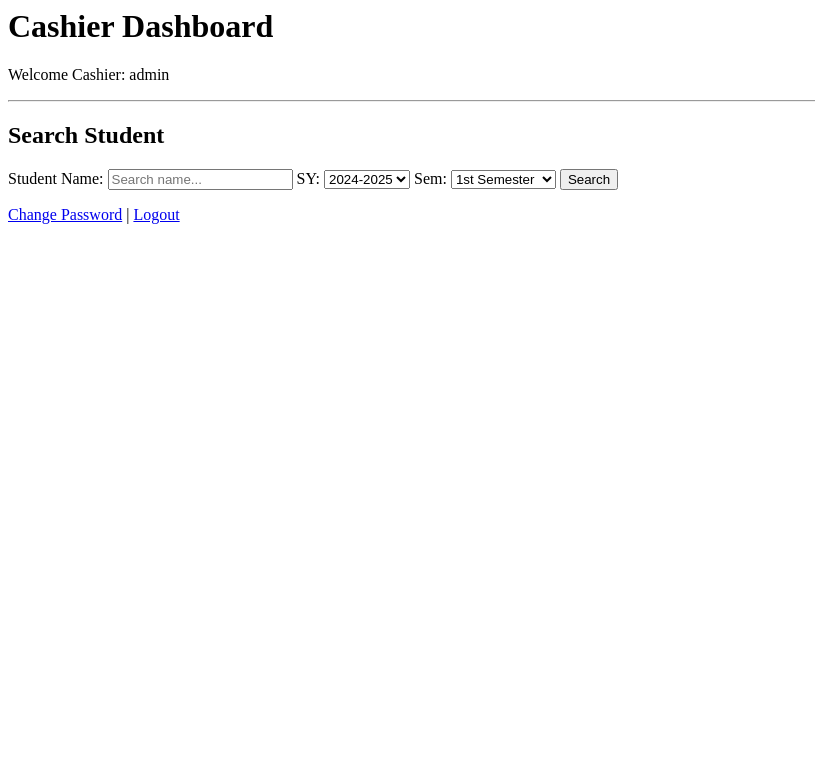
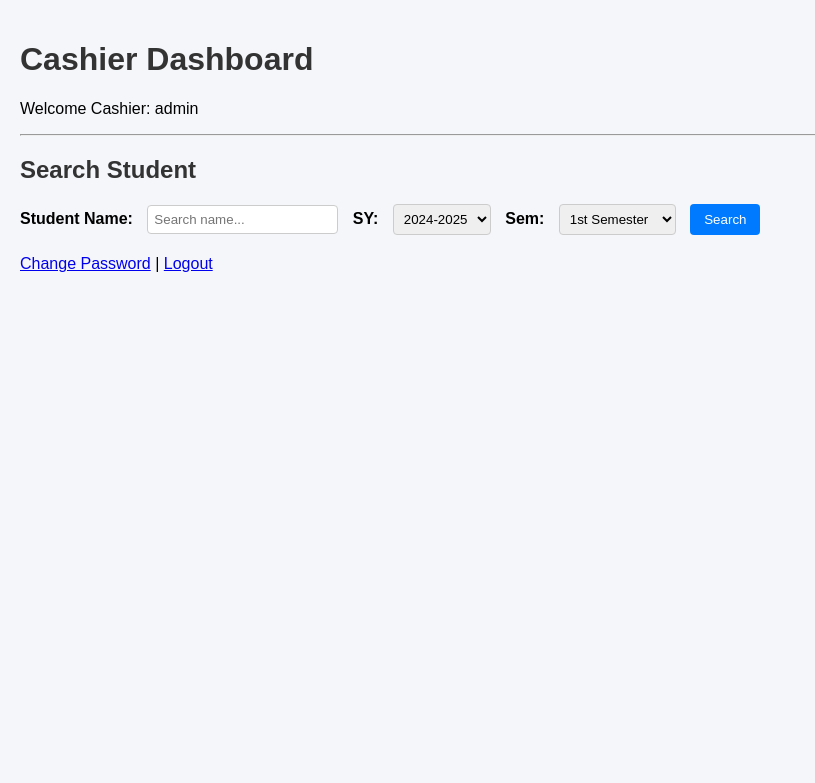
Before and after one commit to A-liver/Uni, a PHP site: page /cashier_dashboard.php in a window 1280 px wide. Shown: the top 783 px of the page, without its empty margins (0-815 px from the left). Run offline with PHP 8.4, Linux system fonts and the light colour scheme; a user stored in the database is signed in.

Commit message:
Refactor cashier dashboard with improved layout and logic

```diff
--- a/cashier_dashboard.php
+++ b/cashier_dashboard.php
@@ -6,32 +6,107 @@ $db = new Database();
 $conn = $db->conn;
 
 /* 🔒 SECURITY CHECK */
-if (!isset($_SESSION['role']) || $_SESSION['role'] != 'cashier') {
+if (!isset($_SESSION['role']) || $_SESSION['role'] !== 'cashier') {
     header("Location: login.php");
     exit();
 }
 ?>
 
+<!DOCTYPE html>
+<html>
+<head>
+    <title>Cashier Dashboard</title>
+    <style>
+        body {
+            font-family: Arial, sans-serif;
+            background: #f4f6f9;
+            margin: 0;
+            padding: 20px;
+        }
+        h1, h2, h3 {
+            color: #333;
+        }
+        .dashboard {
+            background: #fff;
+            border: 1px solid #ddd;
+            border-radius: 6px;
+            padding: 20px;
+            margin-top: 20px;
+            box-shadow: 0 2px 5px rgba(0,0,0,0.1);
+        }
+        form {
+            margin-bottom: 20px;
+        }
+        label {
+            margin-right: 10px;
+            font-weight: bold;
+        }
+        input[type="text"], select, input[type="number"] {
+            padding: 6px;
+            margin-right: 10px;
+            border: 1px solid #ccc;
+            border-radius: 4px;
+        }
+        input[type="submit"] {
+            background: #007bff;
+            color: #fff;
+            border: none;
+            padding: 8px 14px;
+            border-radius: 4px;
+            cursor: pointer;
+        }
+        input[type="submit"]:hover {
+            background: #0056b3;
+        }
+        table {
+            width: 100%;
+            border-collapse: collapse;
+            margin-top: 10px;
+            margin-bottom: 10px;
+        }
+        table th, table td {
+            border: 1px solid #ddd;
+            padding: 8px;
+            text-align: left;
+        }
+        table th {
+            background: #f0f0f0;
+        }
+        .success {
+            color: green;
+            font-weight: bold;
+        }
+        .error {
+            color: red;
+            font-weight: bold;
+        }
+    </style>
+</head>
+<body>
+
 <h1>Cashier Dashboard</h1>
 <p>Welcome Cashier: <?php echo htmlspecialchars($_SESSION['username']); ?></p>
-
 <hr>
 
 <!-- Student Search Form -->
 <h2>Search Student</h2>
 <form method="post">
-    Student Name: <input type="text" name="student_name" placeholder="Search name..." required>
-    SY:
+    <label>Student Name:</label>
+    <input type="text" name="student_name" placeholder="Search name..." required>
+
+    <label>SY:</label>
     <select name="school_year" required>
         <option value="2024-2025">2024-2025</option>
         <option value="2025-2026">2025-2026</option>
         <option value="2026-2027">2026-2027</option>
     </select>
-    Sem:
+
+    <label>Sem:</label>
     <select name="semester" required>
         <option value="1st">1st Semester</option>
         <option value="2nd">2nd Semester</option>
     </select>
+
     <input type="submit" name="search" value="Search">
 </form>
 
@@ -42,27 +117,28 @@ if (isset($_POST['search'])) {
     $school_year  = mysqli_real_escape_string($conn, $_POST['school_year']);
     $semester     = mysqli_real_escape_string($conn, $_POST['semester']);
 
-    // Find student by name
-    $sql = "SELECT * FROM students WHERE fname LIKE '%$student_name%' OR lname LIKE '%$student_name%'";
+    $sql = "SELECT * FROM students
+            WHERE fname LIKE '%$student_name%'
+               OR mname LIKE '%$student_name%'
+               OR lname LIKE '%$student_name%'";
     $result = mysqli_query($conn, $sql);
 
     if ($result && mysqli_num_rows($result) > 0) {
         while ($student = mysqli_fetch_assoc($result)) {
+            $student_id = $student['student_id'];
+
+            echo "<div class='dashboard'>";
             echo "<h2>Student Dashboard</h2>";
-            echo "<div style='border:1px solid #ccc; padding:15px; margin:10px;'>";
 
-            echo "<h3><strong>Student: </strong>"
-            . htmlspecialchars($student['fname']) . " "
-            . htmlspecialchars($student['mname']) . " "
-			. htmlspecialchars($student['lname']) . "</h3>";
+            $fullname = htmlspecialchars($student['fname']) . " " .
+                        htmlspecialchars($student['mname']) . " " .
+                        htmlspecialchars($student['lname']);
+            echo "<h3>Student: $fullname</h3>";
             echo "<p><strong>Course:</strong> " . htmlspecialchars($student['course']) . "</p>";
             echo "<p><strong>School Year:</strong> " . htmlspecialchars($school_year) . "</p>";
             echo "<p><strong>Semester:</strong> " . htmlspecialchars($semester) . "</p>";
 
-			$student_id = $student['student_id'];
-
-
-            /* 📑 Fixed Billing from billing_master */
+            /* 📑 Billing */
             $billing_sql = "SELECT * FROM billing_master
                             WHERE school_year='$school_year' AND semester='$semester'";
             $billing_result = mysqli_query($conn, $billing_sql);
@@ -70,10 +146,10 @@ if (isset($_POST['search'])) {
             echo "<h3>Billing Records</h3>";
             $total_billing = 0;
             if ($billing_result && mysqli_num_rows($billing_result) > 0) {
-                echo "<table border='1' cellpadding='5'><tr><th>Fee Type</th><th>Amount</th></tr>";
+                echo "<table><tr><th>Fee Type</th><th>Amount</th></tr>";
                 while ($bill = mysqli_fetch_assoc($billing_result)) {
                     $total_billing += $bill['amount'];
-                    echo "<tr><td>" . htmlspecialchars($bill['fee_type']) . "</td><td>" . htmlspecialchars($bill['amount']) . "</td></tr>";
+                    echo "<tr><td>" . htmlspecialchars($bill['fee_type']) . "</td><td>" . number_format($bill['amount'], 2) . "</td></tr>";
                 }
                 echo "</table>";
                 echo "<p><strong>Total Billing:</strong> " . number_format($total_billing, 2) . "</p>";
@@ -81,20 +157,20 @@ if (isset($_POST['search'])) {
                 echo "<p>No billing records found for this SY/SEM.</p>";
             }
 
-            /* 💵 Payments for this student */
+            /* 💵 Payments */
             $payment_sql = "SELECT * FROM payments
                             WHERE student_id=$student_id
-                            AND school_year='$school_year'
-                            AND semester='$semester'";
+                              AND school_year='$school_year'
+                              AND semester='$semester'";
             $payment_result = mysqli_query($conn, $payment_sql);
 
             echo "<h3>Payments</h3>";
             $total_payments = 0;
             if ($payment_result && mysqli_num_rows($payment_result) > 0) {
-                echo "<table border='1' cellpadding='5'><tr><th>Amount</th><th>Date</th></tr>";
+                echo "<table><tr><th>Amount</th><th>Date</th></tr>";
                 while ($pay = mysqli_fetch_assoc($payment_result)) {
                     $total_payments += $pay['amount'];
-                    echo "<tr><td>" . htmlspecialchars($pay['amount']) . "</td><td>" . htmlspecialchars($pay['payment_date']) . "</td></tr>";
+                    echo "<tr><td>" . number_format($pay['amount'], 2) . "</td><td>" . htmlspecialchars($pay['payment_date']) . "</td></tr>";
                 }
                 echo "</table>";
                 echo "<p><strong>Total Payments:</strong> " . number_format($total_payments, 2) . "</p>";
@@ -102,20 +178,20 @@ if (isset($_POST['search'])) {
                 echo "<p>No payments found for this SY/SEM.</p>";
             }
 
-            /* Remaining balance */
+            /* Balance */
             $balance = $total_billing - $total_payments;
             echo "<p><strong>Remaining Balance:</strong> " . number_format($balance, 2) . "</p>";
 
-            /* Payment form directly in dashboard */
+            /* Payment Form */
             echo "<h3>Make a Payment</h3>";
-            echo "<form method='post'>";
-            echo "<input type='hidden' name='student_id' value='$student_id'>";
-            echo "<input type='hidden' name='school_year' value='$school_year'>";
-            echo "<input type='hidden' name='semester' value='$semester'>";
-            echo "<label for='payment_amount'>Enter Payment:</label>";
-            echo "<input type='number' step='0.01' name='payment_amount' required>";
-            echo "<input type='submit' name='make_payment' value='Pay Now'>";
-            echo "</form>";
+            echo "<form method='post'>
+                    <input type='hidden' name='student_id' value='$student_id'>
+                    <input type='hidden' name='school_year' value='$school_year'>
+                    <input type='hidden' name='semester' value='$semester'>
+                    <label>Enter Payment:</label>
+                    <input type='number' step='0.01' name='payment_amount' required>
+                    <input type='submit' name='make_payment' value='Pay Now'>
+                  </form>";
 
             echo "</div>";
         }
@@ -134,9 +210,9 @@ if (isset($_POST['make_payment']) && !empty($_POST['student_id'])) {
     $insert_payment = "INSERT INTO payments (student_id, school_year, semester, amount, payment_date)
                        VALUES ($student_id, '$school_year', '$semester', $amount, NOW())";
     if (mysqli_query($conn, $insert_payment)) {
-        echo "<p style='color:green;'>Payment received successfully!</p>";
+        echo "<p class='success'>Payment received successfully!</p>";
     } else {
-        echo "<p style='color:red;'>Error recording payment.</p>";
+        echo "<p class='error'>Error recording payment.</p>";
     }
 }
 ?>
@@ -145,3 +221,6 @@ if (isset($_POST['make_payment']) && !empty($_POST['student_id'])) {
     <a href="change_password.php">Change Password</a> |
     <a href="logout.php">Logout</a>
 </p>
+
+</body>
+</html>
```
